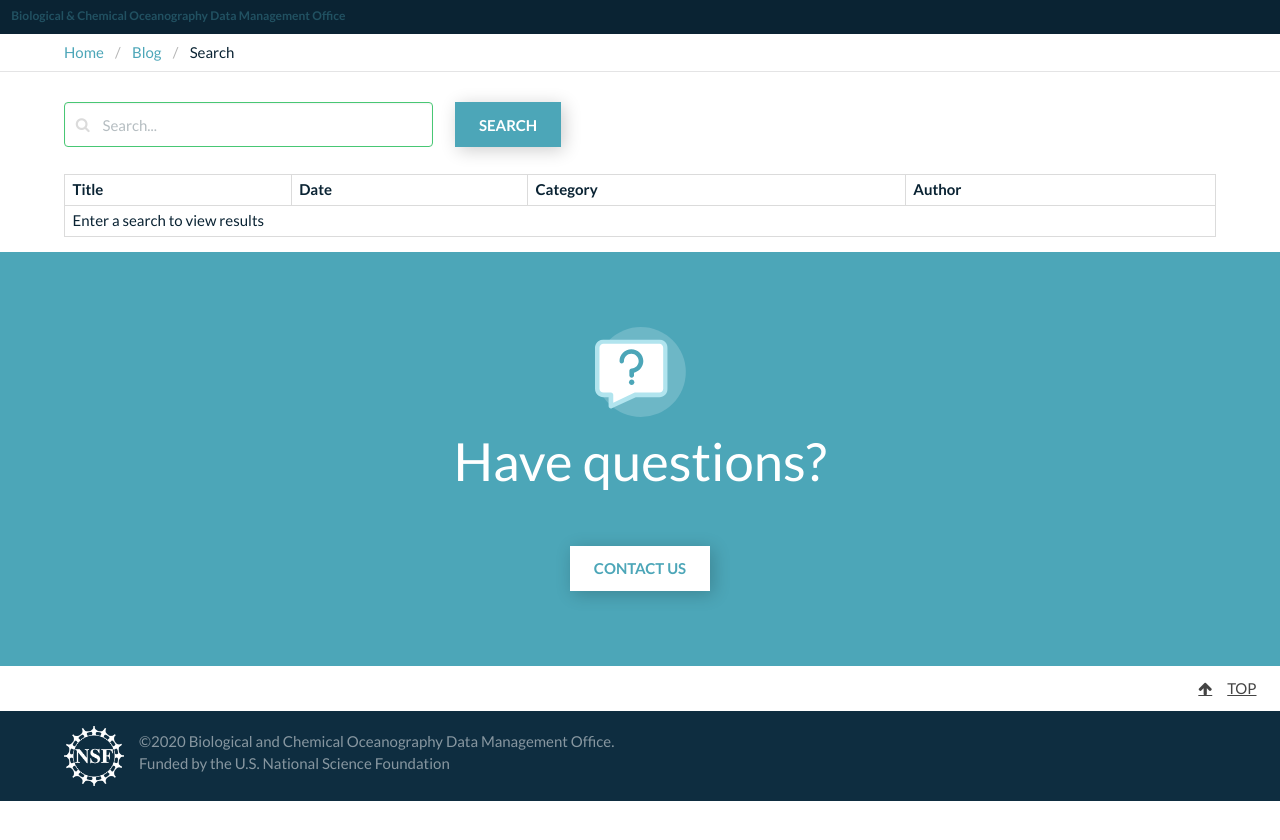
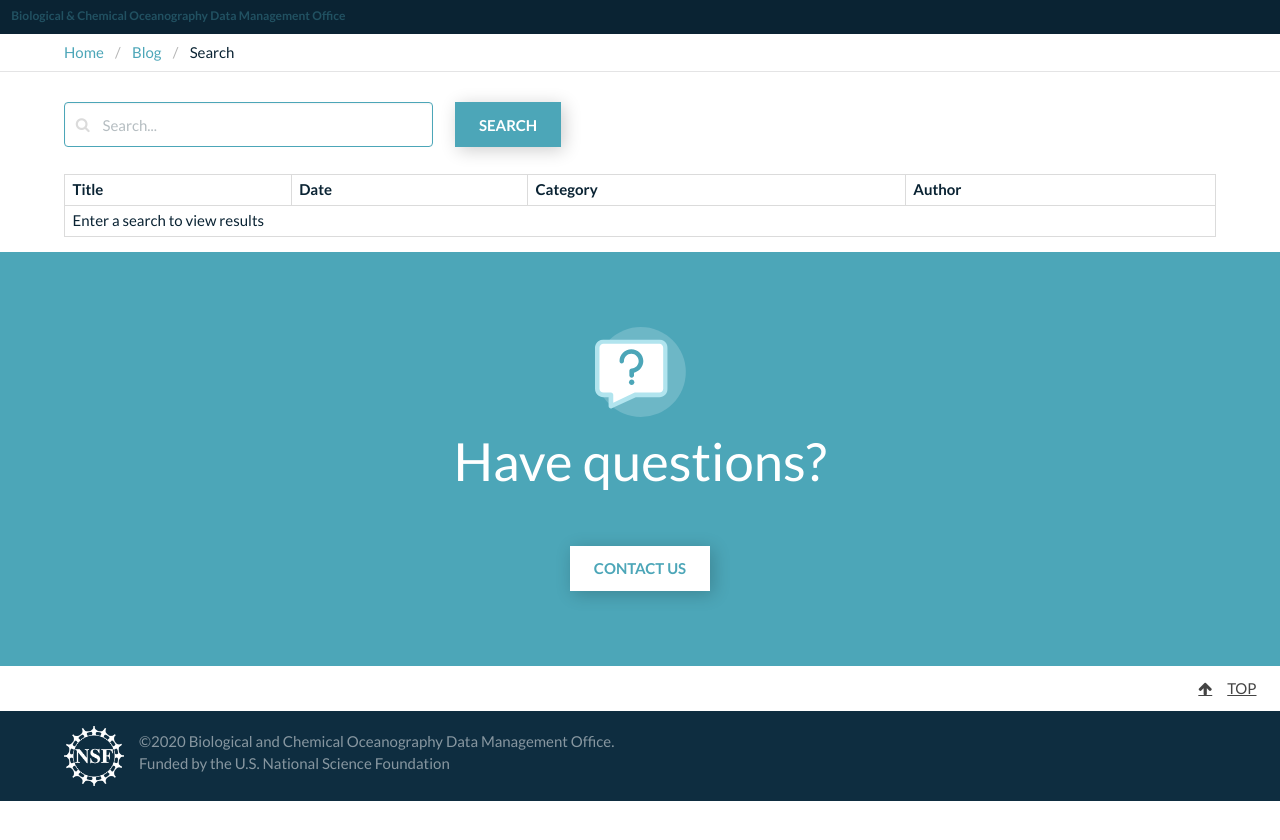
Before and after one commit to BCODMO/blog.bco-dmo.org, a Jekyll site: the page built from search.html, in a window 1280 px wide. Shown: the top 840 px of the page. Built offline with Jekyll 4.4.1, drawn with Linux system fonts in a browser that asks for light colours.

Commit message:
Update search.html

```diff
--- a/search.html
+++ b/search.html
@@ -9,7 +9,7 @@ date: 2020-07-27
   <div class="column is-one-third">
     <div class="field">
       <div class="control has-icons-left has-icons-right">
-        <input id="search-input" class="input is-success" type="text" placeholder="Search...">
+        <input id="search-input" class="input is-primary" type="text" placeholder="Search...">
         <span class="icon is-small is-left">
           <i class="fa fa-search"></i>
         </span>
```
